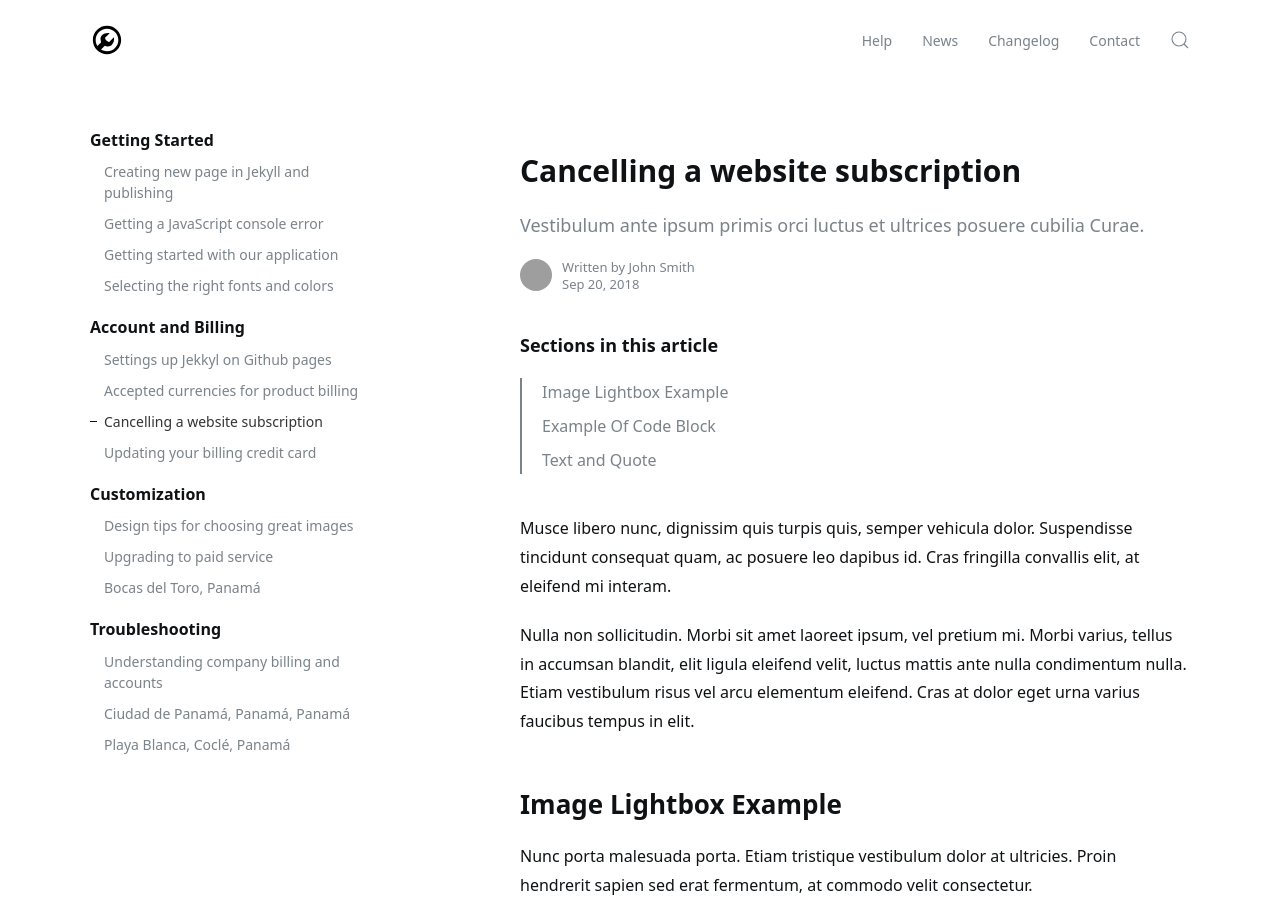
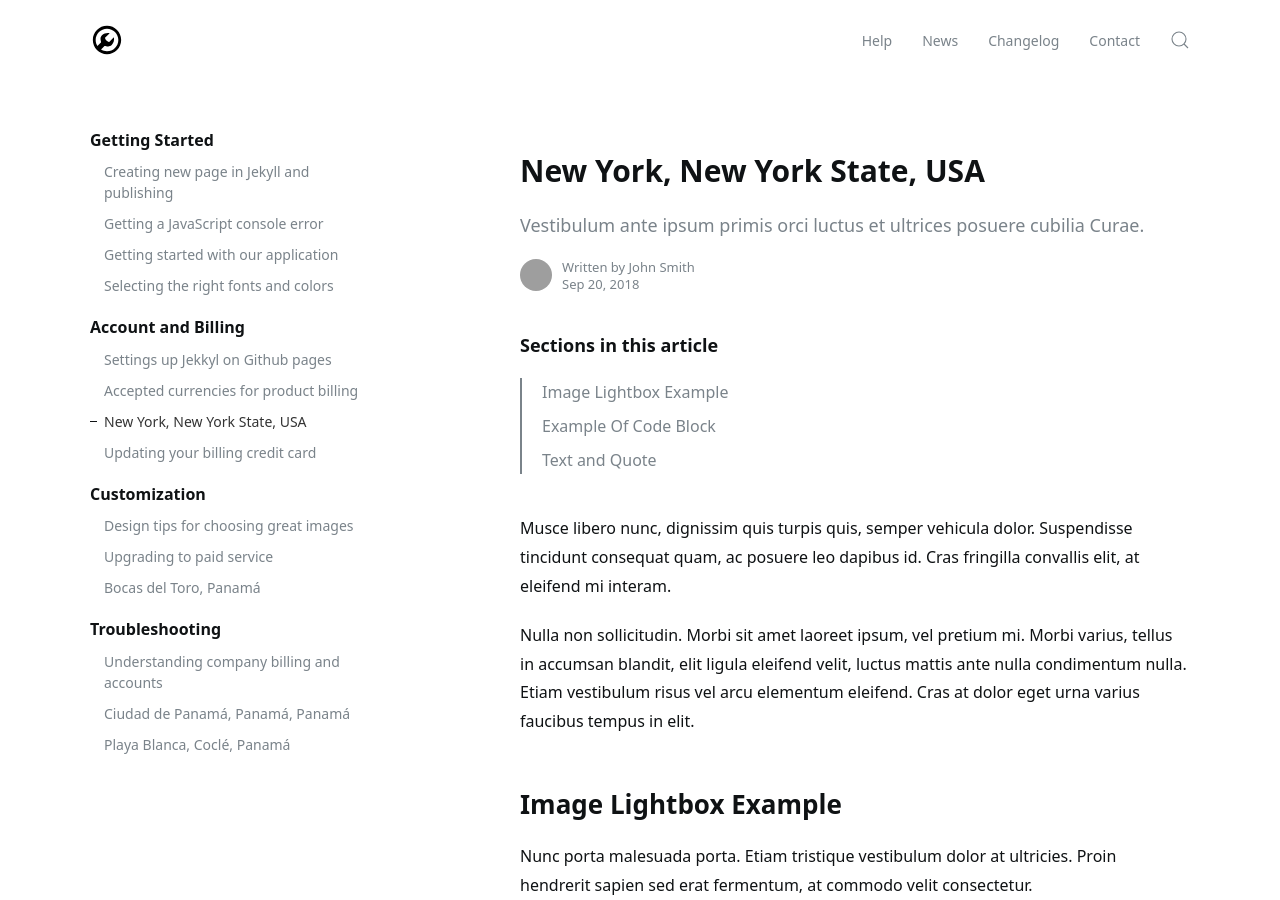
Before and after one commit to jelmii/jelmii.github.io, a Jekyll site: the page built from _docs/drafts.md, in a window 1280 px wide and 900 px high. Built offline with Jekyll 4.4.1, drawn with Linux system fonts in a browser that asks for light colours; grey boxes are pictures that could not be loaded.

Commit message:
Update drafts.md

```diff
--- a/_docs/drafts.md
+++ b/_docs/drafts.md
@@ -1,6 +1,6 @@
 ---
 layout: doc
-title: Cancelling a website subscription
+title: New York, New York State, USA
 subtitle: Vestibulum ante ipsum primis orci luctus et ultrices posuere cubilia Curae.
 tags: featured
 ---
```
